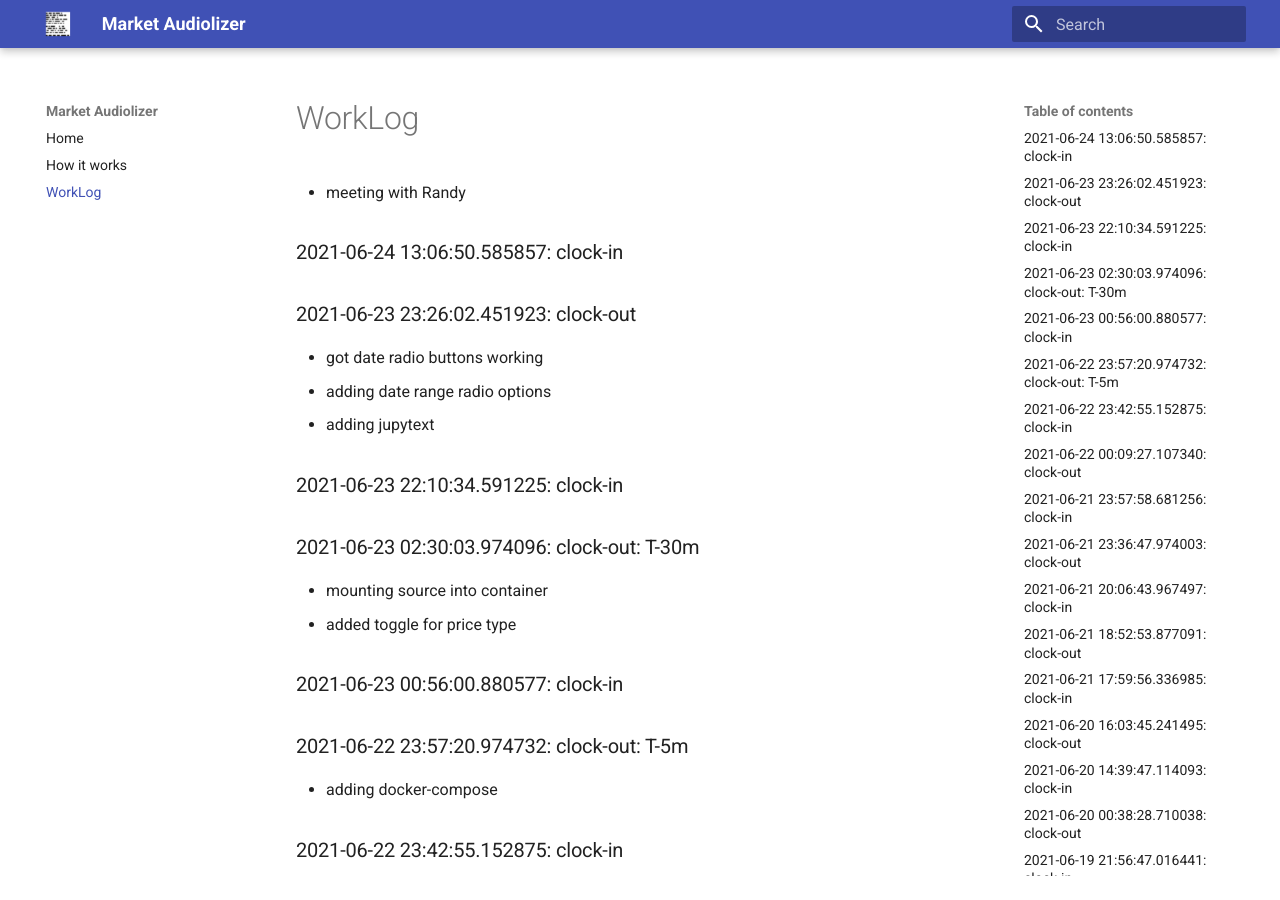
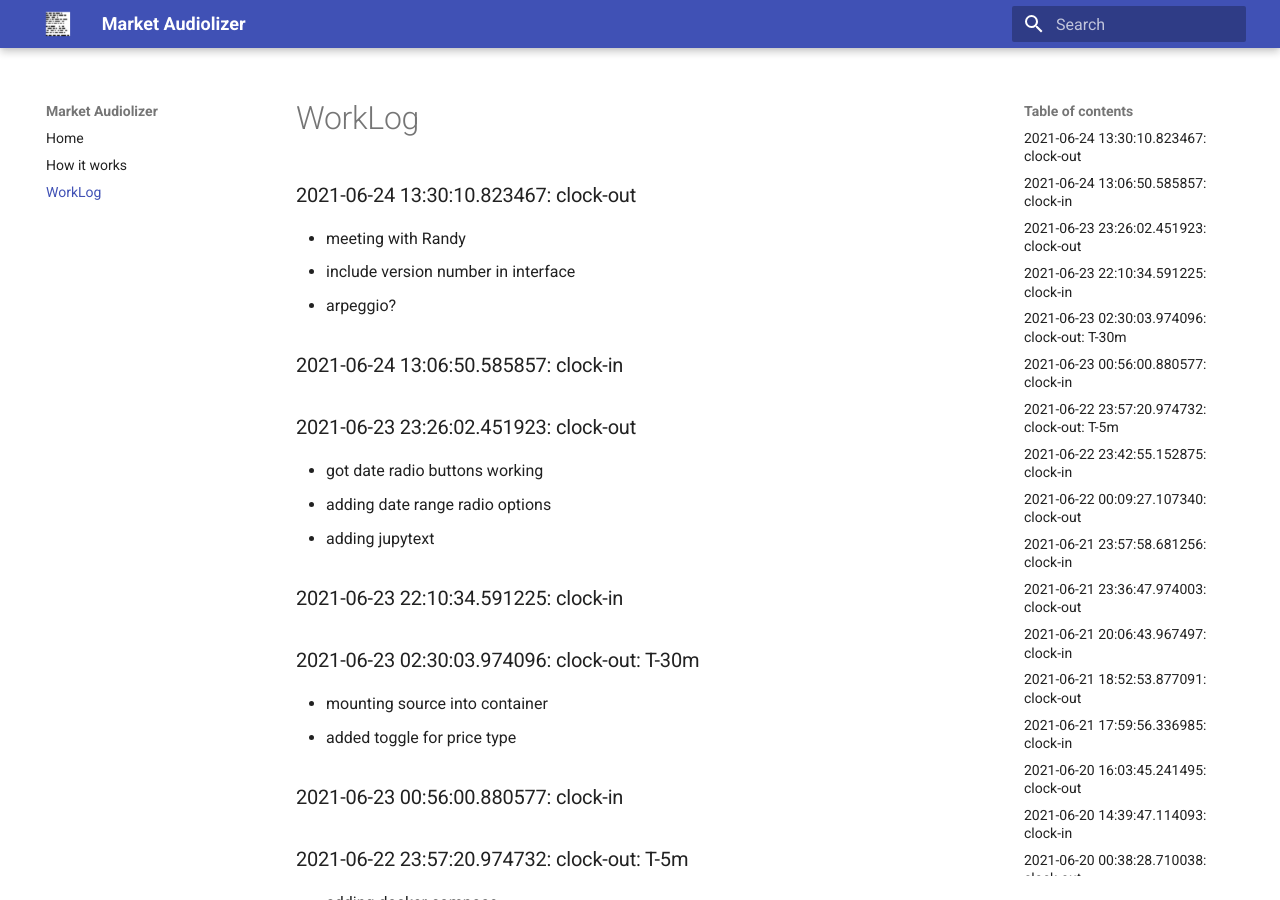
Before and after one commit to asherp/audiolizer, an MkDocs documentation site: the page built from docs/WorkLog.md, in a window 1280 px wide and 900 px high. Built offline with MkDocs 1.6.1 and Material for MkDocs 9.7.7, drawn with Linux system fonts in a browser that asks for light colours.

Commit message:
clock-out

```diff
--- a/WorkLog.md
+++ b/WorkLog.md
@@ -1,4 +1,8 @@
+### 2021-06-24 13:30:10.823467: clock-out
+
 * meeting with Randy
+* include version number in interface
+* arpeggio?
 
 ### 2021-06-24 13:06:50.585857: clock-in
 
```
